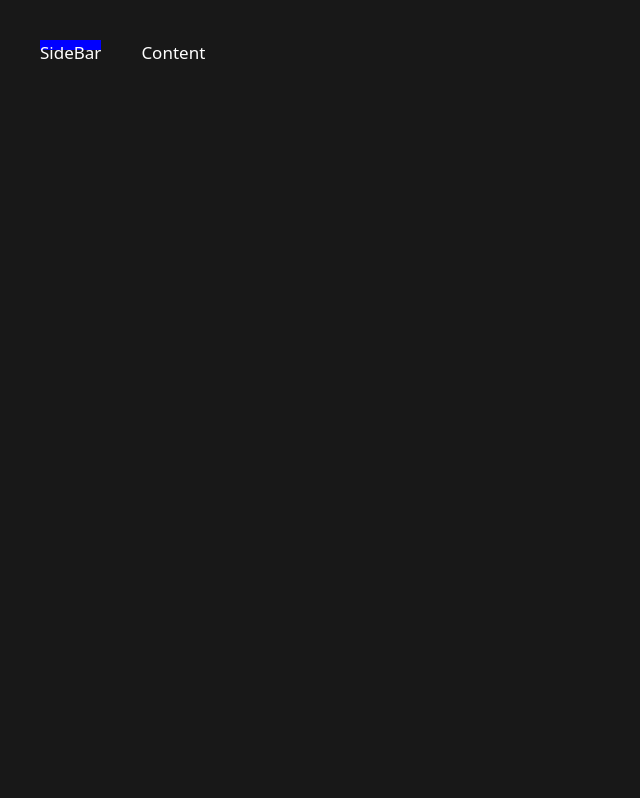
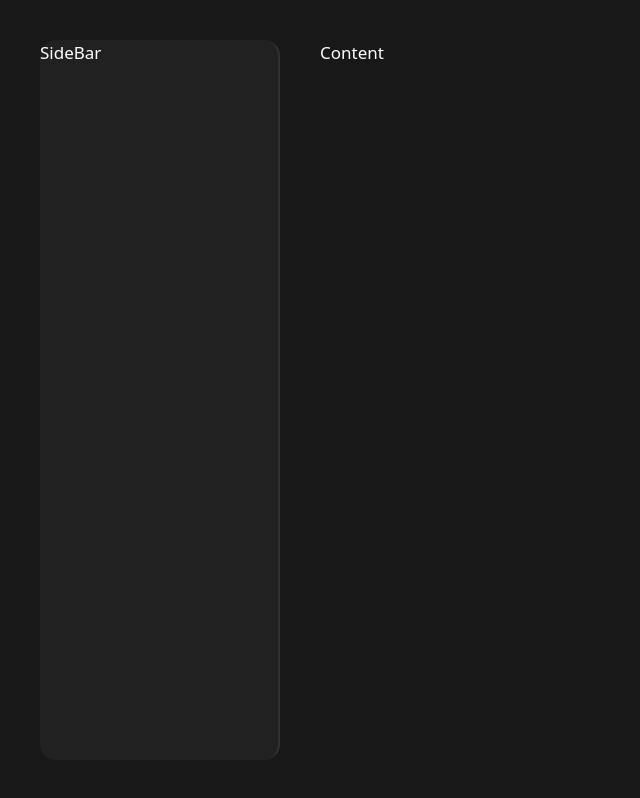
Before and after one commit to bab882/roadtask, a Next.js app: page / in a window 1280 px wide. Shown: the whole page, without its empty margins (0-640 px from the left). Built offline with nearby package versions, Linux system fonts and the light colour scheme.

Commit message:
commit Dark Mode

```diff
--- a/app/Components/SideBar/SideBar.tsx
+++ b/app/Components/SideBar/SideBar.tsx
@@ -4,14 +4,17 @@
 import { useGlobalState } from '@/app/context/globalProvider';
 
 function SideBar() {
+
   const { theme } = useGlobalState();
-
-  console.log(theme);
-  return <SideBarStyled>SideBar</SideBarStyled>;
+  // console.log(theme);
+  return <SideBarStyled theme={theme}>SideBar</SideBarStyled>;
 }
 
 const SideBarStyled = styled.nav`
-   background-color:blue;
-   height: 10px;
+  position: relative;
+  width: ${(props) => props.theme.sidebarWidth};
+  background-color: ${(props) => props.theme.colorBg2};
+  border-right: 2px solid ${(props) => props.theme.borderColor2};
+  border-radius: 1rem;
 `;
 export default SideBar
```
